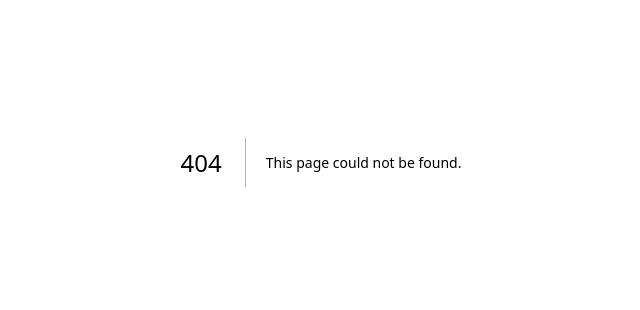
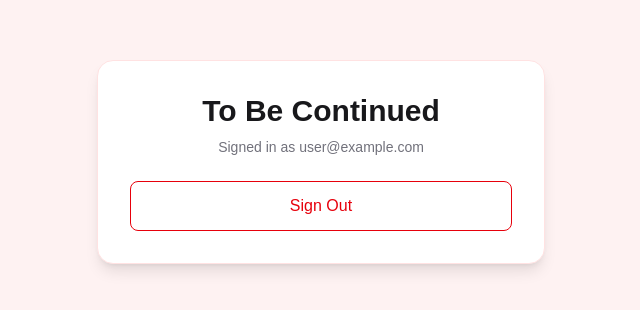
Before and after one commit to NoamGaribi/CS250-Agile, a Next.js app in the folder my-app/: page /dashboard in a window 1280 px wide. Before the commit this address had no page. Shown: the part 238-548 px from the top of the page, without its empty margins (319-959 px from the left). Built offline with nearby package versions, Linux system fonts and the light colour scheme; no server answers; sample sign-in values are in the browser's storage.

Commit message:
Added page to route to after login
Simple dashboard with to be continued, because project is to be continued.
Included sign out option.

Used a bit of chatgpt to help with styling

```diff
--- /dev/null
+++ b/my-app/app/dashboard/page.tsx
@@ -0,0 +1,42 @@
+import { auth, signOut } from "@/auth";
+import { redirect } from "next/navigation";
+
+// Dashboard Page Component
+export default async function Dashboard() {
+  const session = await auth();
+
+  // Send anyone who isn't signed in back to the login page
+  if (!session) {
+    redirect("/");
+  }
+
+  return (
+    <div className="flex min-h-screen items-center justify-center bg-red-50 px-4">
+      <div className="w-full max-w-md rounded-2xl border border-red-100 bg-white p-8 text-center shadow-lg">
+
+        <h1 className="text-3xl font-semibold text-zinc-900">
+          To Be Continued
+        </h1>
+
+        <p className="mt-2 text-sm text-zinc-500">
+          Signed in as {session.user?.email}
+        </p>
+
+        <form
+          action={async () => {
+            "use server";
+            await signOut({ redirectTo: "/" });
+          }}
+        >
+          <button
+            type="submit"
+            className="mt-6 w-full rounded-lg border border-red-600 py-3 font-medium text-red-600 transition hover:bg-red-50"
+          >
+            Sign Out
+          </button>
+        </form>
+
+      </div>
+    </div>
+  );
+}
--- a/my-app/app/page.tsx
+++ b/my-app/app/page.tsx
@@ -29,7 +29,7 @@ export default function Home() {
             await signIn("credentials", {
               email: formData.get("email"),
               password: formData.get("password"),
-              redirectTo: "/",
+              redirectTo: "/dashboard",
             });
           }}
         >
--- a/my-app/app/signup/page.tsx
+++ b/my-app/app/signup/page.tsx
@@ -67,7 +67,7 @@ export default function SignUp() {
             await signIn("credentials", {
               email,
               password,
-              redirectTo: "/",
+              redirectTo: "/dashboard",
             });
           }}
         >
```
